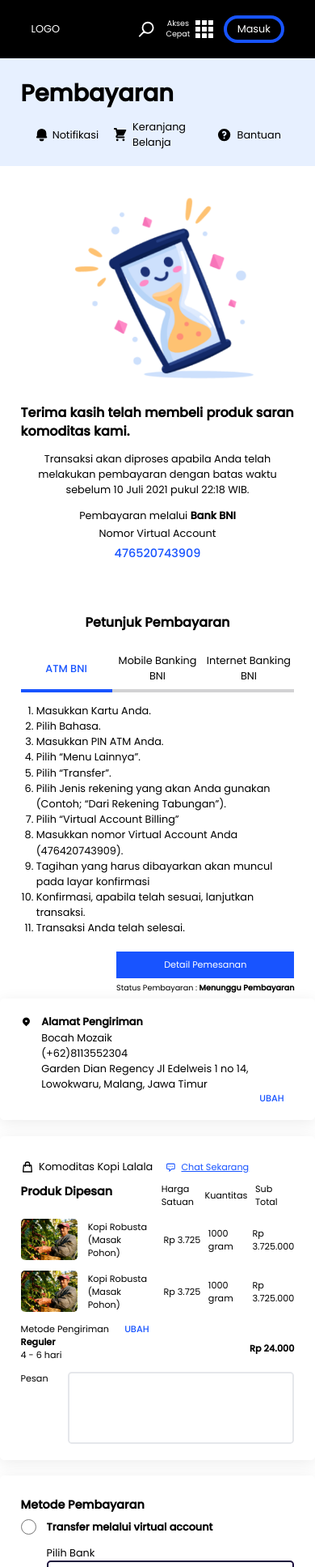
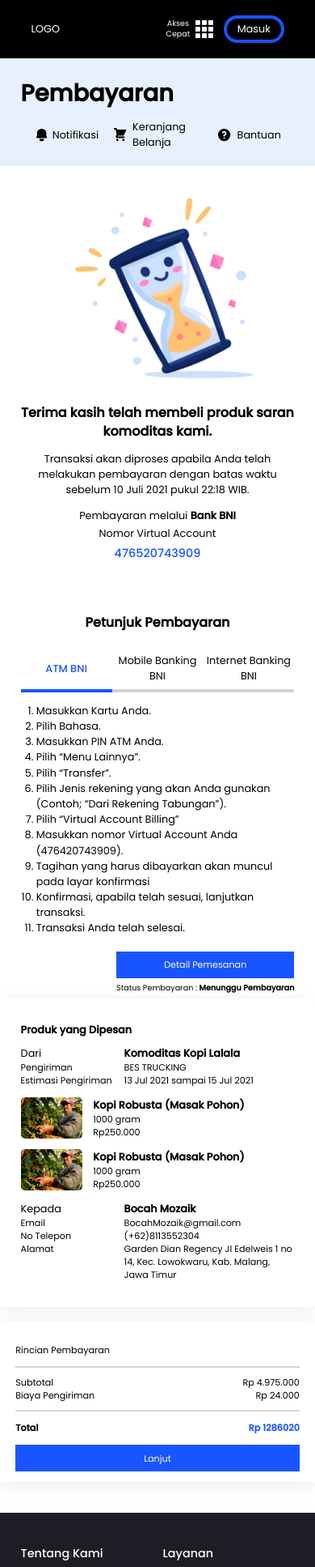
Before and after one commit to alfonsus20/gudity-gemastik-frontend, a React (Create React App) app: page /pembayaran in a window 390 px wide. Shown: the top 1935 px of the page at 81% size. Built offline with nearby package versions, Linux system fonts and the light colour scheme.

Commit message:
fix: hide navbar  on several pages

```diff
--- a/src/components/Navbar.tsx
+++ b/src/components/Navbar.tsx
@@ -2,26 +2,13 @@ import React from "react";
 import { Link, useLocation } from "react-router-dom";
 import { motion } from "framer-motion";
 import QuickAccess from "./quick-access/QuickAccess";
+import { ROUTES_WITHOUT_NAVBAR } from "../utils/constants";
 
 const Navbar = () => {
-  const [searchOpen, setSearchOpen] = React.useState<boolean>(false);
   const [isBackgroundBlack, setIsBackgroundBlack] =
     React.useState<boolean>(false);
   const [quickAccessShown, showQuickAccess] = React.useState<boolean>(false);
   const location = useLocation();
-
-  const searchInputVariants = {
-    closed: {
-      maxWidth: 0,
-      padding: 0,
-      borderColor: "transparent",
-    },
-    open: {
-      maxWidth: "100%",
-      padding: "0.5rem 1rem",
-      borderColor: "rgba(256,256,256,0.5)",
-    },
-  };
 
   const backgroundVariants = {
     shown: {
@@ -53,11 +40,9 @@ const Navbar = () => {
       initial="hidden"
       animate={
         isBackgroundBlack ||
-        location.pathname.includes("/komoditas/") ||
-        location.pathname.includes("/produk/") ||
-        location.pathname.includes("/keranjang")
+        !ROUTES_WITHOUT_NAVBAR.includes(location.pathname.replace("/", ""))
           ? "shown"
-          : "shown"
+          : "hidden"
       }
       transition={{ duration: 0.5 }}
     >
@@ -66,35 +51,6 @@ const Navbar = () => {
         LOGO
       </Link>
       <div className="flex-auto flex flex-row justify-end gap-x-4">
-        <div className="flex flex-row gap-x-2 items-center justify-end">
-          <motion.input
-            type="text"
-            name=""
-            id=""
-            variants={searchInputVariants}
-            initial="closed"
-            placeholder="Masukkan kata kunci"
-            animate={searchOpen ? "open" : "close"}
-            className="border-2 border-white rounded-lg bg-transparent text-white text-opacity-50 focus:text-opacity-100 text-xs outline-none"
-          />
-          <button onClick={() => setSearchOpen(true)}>
-            <svg
-              xmlns="http://www.w3.org/2000/svg"
-              className="h-7 w-7 transform rotate-90 neon-image"
-              fill="none"
-              viewBox="0 0 24 24"
-              stroke="currentColor"
-            >
-              <path
-                strokeLinecap="round"
-                strokeLinejoin="round"
-                strokeWidth={2}
-                color="#fff"
-                d="M21 21l-6-6m2-5a7 7 0 11-14 0 7 7 0 0114 0z"
-              />
-            </svg>
-          </button>
-        </div>
         <button
           className="flex flex-row text-white items-center gap-x-2 "
           id="quickAccessButton"
--- a/src/screens/Order/OrderList.tsx
+++ b/src/screens/Order/OrderList.tsx
@@ -1,11 +1,51 @@
-import React from 'react'
+import React from "react";
+import Header from "../../components/Header";
+import Sidebar from "../../components/Sidebar";
+import Button from "../../components/Button";
+import Tab from "../../components/Tab";
 
 const OrderList = () => {
-    return (
-        <div>
+  return (
+    <div className="mt-20">
+      <Header title="Detail Pemesanan" />
+      <Tab
+        tabs={[
+          {
+            title: "ATM BNI",
+            content: (
+              <ol className="list-decimal pl-6">
+                <li>Masukkan Kartu Anda.</li>
+                <li>Pilih Bahasa.</li>
+                <li>Masukkan PIN ATM Anda.</li>
+                <li>Pilih “Menu Lainnya”.</li>
+                <li>Pilih “Transfer”.</li>
+                <li>
+                  Pilih Jenis rekening yang akan Anda gunakan (Contoh; “Dari
+                  Rekening Tabungan”).
+                </li>
+                <li>Pilih “Virtual Account Billing”</li>
+                <li>Masukkan nomor Virtual Account Anda (476420743909).</li>
+                <li>
+                  Tagihan yang harus dibayarkan akan muncul pada layar
+                  konfirmasi
+                </li>
+                <li>Konfirmasi, apabila telah sesuai, lanjutkan transaksi.</li>
+                <li>Transaksi Anda telah selesai.</li>{" "}
+              </ol>
+            ),
+          },
+          {
+            title: "Mobile Banking BNI",
+            content: <div className="space-y-2 mb-6"></div>,
+          },
+          {
+            title: "Internet Banking BNI",
+            content: <div className="space-y-2 mb-6"></div>,
+          },
+        ]}
+      />
+    </div>
+  );
+};
 
-        </div>
-    )
-}
-
-export default OrderList
+export default OrderList;
--- a/src/screens/Payment.tsx
+++ b/src/screens/Payment.tsx
@@ -1,11 +1,8 @@
 import React from "react";
-import { LocationMarkerIcon } from "@heroicons/react/solid";
 import Header from "../components/Header";
 import Sidebar from "../components/Sidebar";
 import Wrapper from "../components/Wrapper";
 import Button from "../components/Button";
-import { ChatAltIcon, ShoppingBagIcon } from "@heroicons/react/outline";
-import Dropdown from "../components/Dropdown";
 import Tab from "../components/Tab";
 
 const Payment = () => {
@@ -14,7 +11,7 @@ const Payment = () => {
       <Header title="Pembayaran" />
       <div className="flex flex-col justify-center items-center space-y-4 max-w-3xl mx-auto pt-8 pb-20 px-8">
         <img src="/assets/icons/payment.png" alt="" className="w-80 h-80" />
-        <h3 className="font-semibold text-xl">
+        <h3 className="font-semibold text-xl text-center">
           Terima kasih telah membeli produk saran komoditas kami.
         </h3>
         <p className="text-center">
@@ -89,173 +86,73 @@ const Payment = () => {
       </div>
       <Wrapper>
         <Wrapper.Left>
-          <div className="shadow px-8 py-6 rounded-md mb-6">
-            <div className="flex flex-row">
-              <LocationMarkerIcon className="text-black w-6 h-6 mr-4" />
-              <div>
-                <p className="font-semibold">Alamat Pengiriman</p>
-                <p>Bocah Mozaik</p>
-                <p>(+62)8113552304</p>
-                <p>
-                  Garden Dian Regency Jl Edelweis 1 no 14, Lowokwaru, Malang,
-                  Jawa Timur
-                </p>
+          <div className="shadow px-8 py-6  rounded-md mb-6">
+            <div className="flex flex-row items-center py-3">
+              <h3 className="text-md md:text-xl mr-5 font-semibold">
+                Produk yang Dipesan
+              </h3>
+            </div>
+            <div className="mb-4">
+              <div className="text-md flex flex-row">
+                <div className="w-40 flex-shrink-0">Dari</div>
+                <div className="font-semibold">Komoditas Kopi Lalala</div>
+              </div>
+              <div className="text-sm flex flex-row">
+                <div className="w-40 flex-shrink-0">Pengiriman</div> <div>BES TRUCKING</div>
+              </div>
+              <div className="text-sm flex flex-row">
+                <div className="w-40 flex-shrink-0">Estimasi Pengiriman</div>
+                <div>13 Jul 2021 sampai 15 Jul 2021</div>
               </div>
             </div>
-            <div className="flex justify-end">
-              <Button text="UBAH" variant="plain-blue" />
-            </div>
-          </div>
-          <div className="shadow px-8 py-6  rounded-md mb-6">
-            <div className="flex flex-row items-center py-3">
-              <ShoppingBagIcon className="w-5 h-5 mr-2" />
-              <h3 className="text-md md:text-lg mr-5">Komoditas Kopi Lalala</h3>
-              <button className="flex flex-row items-center text-blue-primary">
-                <ChatAltIcon className="w-4 h-4 mr-2" />
-                <u className="text-sm text-left">Chat Sekarang</u>
-              </button>
-            </div>
-            <div className="grid grid-cols-6 gap-x-3 gap-y-4 text-sm md:text-md">
-              <div className="col-span-3 font-semibold text-lg">
-                Produk Dipesan
-              </div>
-              <div className="col-span-1 flex items-center justify-end">
-                Harga Satuan
-              </div>
-              <div className="col-span-1 flex items-center justify-end">
-                Kuantitas
-              </div>
-              <div className="col-span-1 flex items-center justify-end">
-                Sub Total
-              </div>
-              <div className="col-span-3">
-                <div className="flex flex-row items-center">
+            <div>
+              <div className="text-md flex flex-row mb-4">
+                <div>
                   <img
                     src="/assets/pictures/kopi.jpg"
-                    className="w-24 h-16 sm:w-32 sm:h-24 md:w-40 md:h-32 rounded-md object-cover mr-4"
+                    className="w-24 h-16 sm:w-32 sm:h-24 rounded-md object-cover mr-4"
                     alt=""
-                  />
-                  <p>Kopi Robusta (Masak Pohon)</p>
-                </div>
-              </div>
-              <div className="col-span-1 flex items-center justify-end">
-                Rp 3.725
-              </div>
-              <div className="col-span-1 flex items-center justify-end">
-                1000 gram
-              </div>
-              <div className="col-span-1 flex items-center justify-end">
-                Rp 3.725.000
-              </div>
-              <div className="col-span-3">
-                <div className="flex flex-row items-center">
-                  <img
-                    src="/assets/pictures/kopi.jpg"
-                    className="w-24 h-16 sm:w-32 sm:h-24 md:w-40 md:h-32 rounded-md object-cover mr-4"
-                    alt=""
-                  />
-                  <p>Kopi Robusta (Masak Pohon)</p>
-                </div>
-              </div>
-              <div className="col-span-1 flex items-center justify-end">
-                Rp 3.725
-              </div>
-              <div className="col-span-1 flex items-center justify-end">
-                1000 gram
-              </div>
-              <div className="col-span-1 flex items-center justify-end">
-                Rp 3.725.000
-              </div>
-              <div className="col-span-6">
-                <div className="flex flex-row items-center">
-                  <p className="mr-2">Metode Pengiriman</p>
-                  <Button text="UBAH" variant="plain-blue" />
-                </div>
-                <div className="flex items-center justify-between">
-                  <div>
-                    <p className="font-semibold">Reguler</p>
-                    <p className="text-sm">4 - 6 hari</p>
-                  </div>
-                  <p className="font-semibold">Rp 24.000</p>
-                </div>
-              </div>
-              <label htmlFor="" className="col-span-1">
-                Pesan
-              </label>
-              <textarea
-                name=""
-                id=""
-                className="col-span-5 outline-none border-2 border-gray-200 focus:border-blue-primary rounded-md
-                px-4 py-2 h-28 resize-none
-              "
-              ></textarea>
-            </div>
-          </div>
-          <div className="shadow px-8 py-6  rounded-md">
-            <p className="py-2 text-lg font-semibold">Metode Pembayaran</p>
-            <div className="flex flex-row mb-4">
-              <input
-                type="radio"
-                name="transaction"
-                id=""
-                className="flex-shrink-0 w-6 h-6 mr-4"
-              />
-              <div className="space-y-4">
-                <p className="font-semibold">
-                  Transfer melalui virtual account
-                </p>
-                <div>
-                  <label htmlFor="">Pilih Bank</label>
-                  <Dropdown
-                    options={[]}
-                    className="border-2 border-violet w-auto px-2 rounded-md"
                   />
                 </div>
                 <div>
-                  <p>Ketentuan:</p>
-                  <ul className="list-disc pl-6">
-                    <li>
-                      Pilih metode pembayaran ini untuk melakukan pembayaran
-                      dengan ATM BNI / Mobile Banking BNI / Internet Banking BNI
-                    </li>
-                    <li>
-                      Kamu diberikan waktu maksimal 1 jam untuk melakukan
-                      pembayaran, terhitung setelah kamu melakukan proses
-                      checkout.
-                    </li>
-                  </ul>
+                  <p className="font-semibold">Kopi Robusta (Masak Pohon)</p>
+                  <p className="text-sm">1000 gram</p>
+                  <p className="text-sm">Rp250.000</p>
+                </div>
+              </div>
+              <div className="text-md flex flex-row mb-4">
+                <div>
+                  <img
+                    src="/assets/pictures/kopi.jpg"
+                    className="w-24 h-16 sm:w-32 sm:h-24 rounded-md object-cover mr-4"
+                    alt=""
+                  />
+                </div>
+                <div>
+                  <p className="font-semibold">Kopi Robusta (Masak Pohon)</p>
+                  <p className="text-sm">1000 gram</p>
+                  <p className="text-sm">Rp250.000</p>
                 </div>
               </div>
             </div>
-            <div className="flex flex-row">
-              <input
-                type="radio"
-                name="transaction"
-                id=""
-                className="flex-shrink-0 w-6 h-6 mr-4"
-              />
-              <div className="space-y-4">
-                <p className="font-semibold">Kartu Kredit/ Debit</p>
+            <div className="mb-4">
+              <div className="text-md flex flex-row">
+                <div className="w-40 flex-shrink-0">Kepada</div>
+                <div className="font-semibold">Bocah Mozaik</div>
+              </div>
+              <div className="text-sm flex flex-row">
+                <div className="w-40 flex-shrink-0">Email</div>
+                <div> BocahMozaik@gmail.com</div>
+              </div>
+              <div className="text-sm flex flex-row">
+                <div className="w-40 flex-shrink-0">No Telepon</div>
+                <div>(+62)8113552304</div>
+              </div>
+              <div className="text-sm flex flex-row">
+                <div className="w-40 flex-shrink-0">Alamat</div>
                 <div>
-                  <label htmlFor="">Pilih Bank</label>
-                  <Dropdown
-                    options={[]}
-                    className="border-2 border-violet w-auto px-2 rounded-md"
-                  />
-                </div>
-                <div>
-                  <p>Ketentuan:</p>
-                  <ul className="list-disc pl-6">
-                    <li>
-                      Pilih metode pembayaran ini untuk melakukan pembayaran
-                      dengan ATM BNI / Mobile Banking BNI / Internet Banking BNI
-                    </li>
-                    <li>
-                      Kamu diberikan waktu maksimal 1 jam untuk melakukan
-                      pembayaran, terhitung setelah kamu melakukan proses
-                      checkout.
-                    </li>
-                  </ul>
+                  Garden Dian Regency Jl Edelweis 1 no 14, Kec. Lowokwaru, Kab.
+                  Malang, Jawa Timur
                 </div>
               </div>
             </div>
--- a/src/utils/constants.tsx
+++ b/src/utils/constants.tsx
@@ -128,3 +128,12 @@ export const TRANSACTION_PHASES: TransactionPhase[] = [
     finishedImage: "arrived-finished",
   },
 ];
+
+export const ROUTES_WITHOUT_NAVBAR: string[] = [
+  "",
+  "login",
+  "daftar",
+  "berita",
+  "umkm",
+  "komoditas",
+];
```
